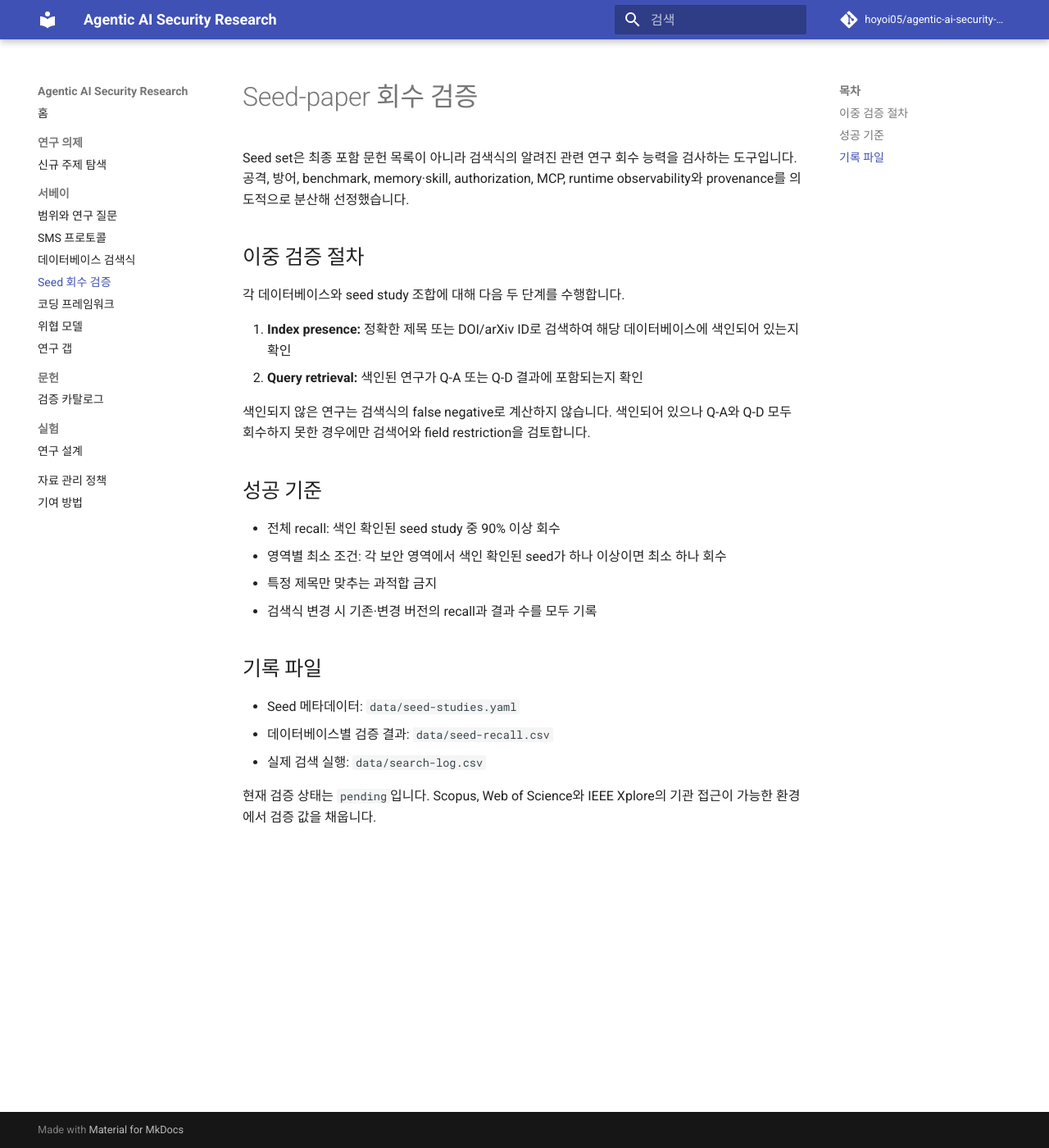
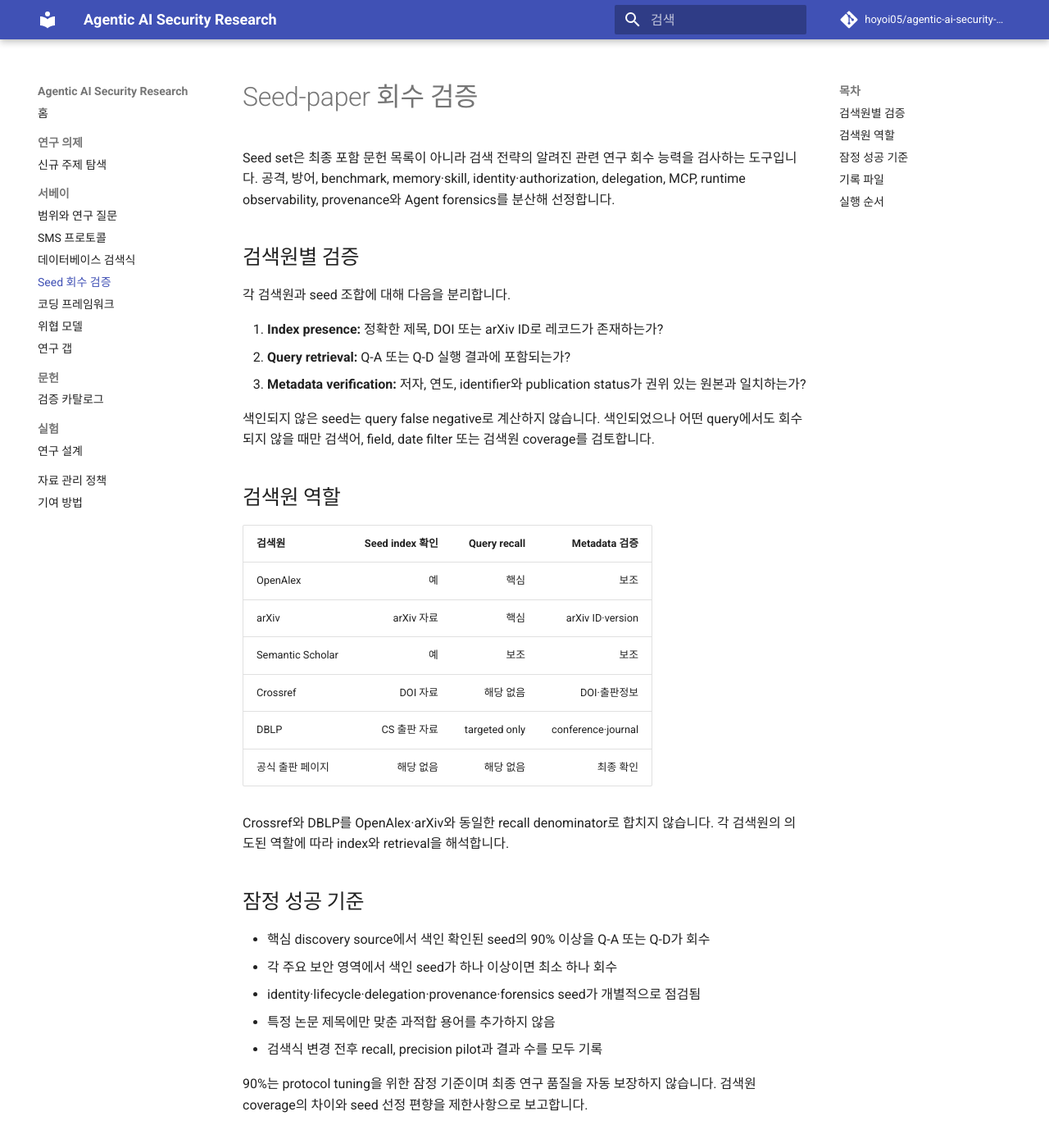
Before and after one commit to hoyoi05/agentic-ai-security-research, an MkDocs documentation site: the page built from docs/survey/seed-validation.md, in a window 1280 px wide and 1400 px high. Shown: the whole window at 82% size. Built offline with MkDocs 1.6.1 and Material for MkDocs 9.7.7, drawn with Linux system fonts in a browser that asks for light colours; comment, search, counter and statistics services are not loaded; some of the changed text lies outside the part shown.

Commit message:
research: adapt seed validation to open sources

```diff
--- a/docs/survey/seed-validation.md
+++ b/docs/survey/seed-validation.md
@@ -1,27 +1,55 @@
 # Seed-paper 회수 검증
 
-Seed set은 최종 포함 문헌 목록이 아니라 검색식의 알려진 관련 연구 회수 능력을 검사하는 도구입니다. 공격, 방어, benchmark, memory·skill, authorization, MCP, runtime observability와 provenance를 의도적으로 분산해 선정했습니다.
+Seed set은 최종 포함 문헌 목록이 아니라 검색 전략의 알려진 관련 연구 회수 능력을 검사하는 도구입니다. 공격, 방어, benchmark, memory·skill, identity·authorization, delegation, MCP, runtime observability, provenance와 Agent forensics를 분산해 선정합니다.
 
-## 이중 검증 절차
+## 검색원별 검증
 
-각 데이터베이스와 seed study 조합에 대해 다음 두 단계를 수행합니다.
+각 검색원과 seed 조합에 대해 다음을 분리합니다.
 
-1. **Index presence:** 정확한 제목 또는 DOI/arXiv ID로 검색하여 해당 데이터베이스에 색인되어 있는지 확인
-2. **Query retrieval:** 색인된 연구가 Q-A 또는 Q-D 결과에 포함되는지 확인
+1. **Index presence:** 정확한 제목, DOI 또는 arXiv ID로 레코드가 존재하는가?
+2. **Query retrieval:** Q-A 또는 Q-D 실행 결과에 포함되는가?
+3. **Metadata verification:** 저자, 연도, identifier와 publication status가 권위 있는 원본과 일치하는가?
 
-색인되지 않은 연구는 검색식의 false negative로 계산하지 않습니다. 색인되어 있으나 Q-A와 Q-D 모두 회수하지 못한 경우에만 검색어와 field restriction을 검토합니다.
+색인되지 않은 seed는 query false negative로 계산하지 않습니다. 색인되었으나 어떤 query에서도 회수되지 않을 때만 검색어, field, date filter 또는 검색원 coverage를 검토합니다.
 
-## 성공 기준
+## 검색원 역할
 
-- 전체 recall: 색인 확인된 seed study 중 90% 이상 회수
-- 영역별 최소 조건: 각 보안 영역에서 색인 확인된 seed가 하나 이상이면 최소 하나 회수
-- 특정 제목만 맞추는 과적합 금지
-- 검색식 변경 시 기존·변경 버전의 recall과 결과 수를 모두 기록
+| 검색원 | Seed index 확인 | Query recall | Metadata 검증 |
+|---|---:|---:|---:|
+| OpenAlex | 예 | 핵심 | 보조 |
+| arXiv | arXiv 자료 | 핵심 | arXiv ID·version |
+| Semantic Scholar | 예 | 보조 | 보조 |
+| Crossref | DOI 자료 | 해당 없음 | DOI·출판정보 |
+| DBLP | CS 출판 자료 | targeted only | conference·journal |
+| 공식 출판 페이지 | 해당 없음 | 해당 없음 | 최종 확인 |
+
+Crossref와 DBLP를 OpenAlex·arXiv와 동일한 recall denominator로 합치지 않습니다. 각 검색원의 의도된 역할에 따라 index와 retrieval을 해석합니다.
+
+## 잠정 성공 기준
+
+- 핵심 discovery source에서 색인 확인된 seed의 90% 이상을 Q-A 또는 Q-D가 회수
+- 각 주요 보안 영역에서 색인 seed가 하나 이상이면 최소 하나 회수
+- identity·lifecycle·delegation·provenance·forensics seed가 개별적으로 점검됨
+- 특정 논문 제목에만 맞춘 과적합 용어를 추가하지 않음
+- 검색식 변경 전후 recall, precision pilot과 결과 수를 모두 기록
+
+90%는 protocol tuning을 위한 잠정 기준이며 최종 연구 품질을 자동 보장하지 않습니다. 검색원 coverage의 차이와 seed 선정 편향을 제한사항으로 보고합니다.
 
 ## 기록 파일
 
-- Seed 메타데이터: `data/seed-studies.yaml`
-- 데이터베이스별 검증 결과: `data/seed-recall.csv`
-- 실제 검색 실행: `data/search-log.csv`
+- Seed 메타데이터: data/seed-studies.yaml
+- 검색원별 검증: data/seed-recall.csv
+- 실제 검색 실행: data/search-log.csv
 
-현재 검증 상태는 `pending`입니다. Scopus, Web of Science와 IEEE Xplore의 기관 접근이 가능한 환경에서 검증 값을 채웁니다.
+## 실행 순서
+
+1. 모든 seed의 identifier와 제목을 공식 원본에서 확인
+2. OpenAlex, arXiv와 Semantic Scholar에서 exact-title index 확인
+3. query manifest pilot 실행
+4. source별 retrieved_by_qa와 retrieved_by_qd 기록
+5. 누락 원인을 index, query, date, type, metadata 또는 API failure로 분류
+6. 일반화 가능한 query 변경만 제안
+7. 변경 전후 seed recall과 pilot noise 비교
+8. v1.1 query를 고정하거나 protocol deviation 기록
+
+현재 상태는 pending입니다. 구독 데이터베이스 계정은 실행 조건이 아닙니다.
```
